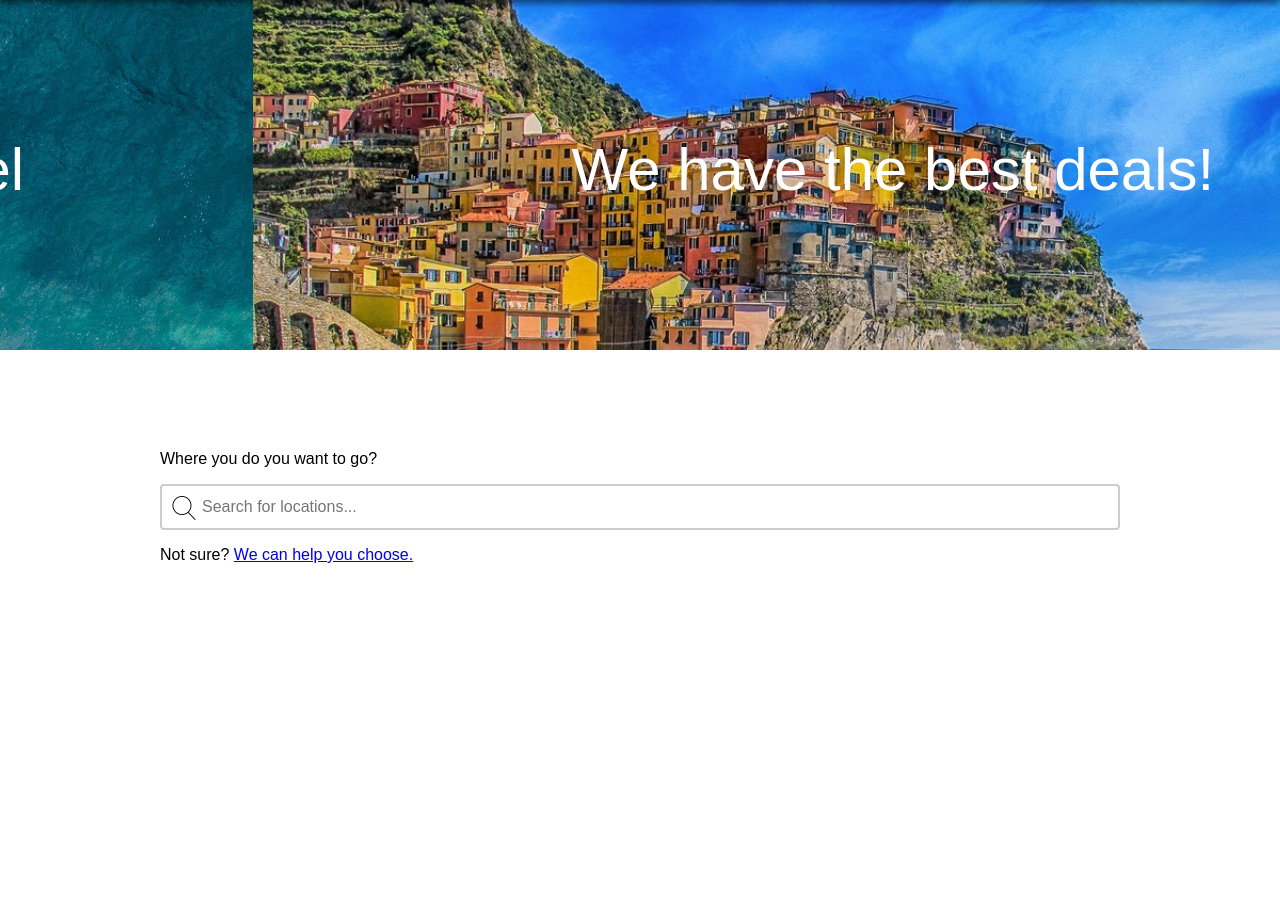
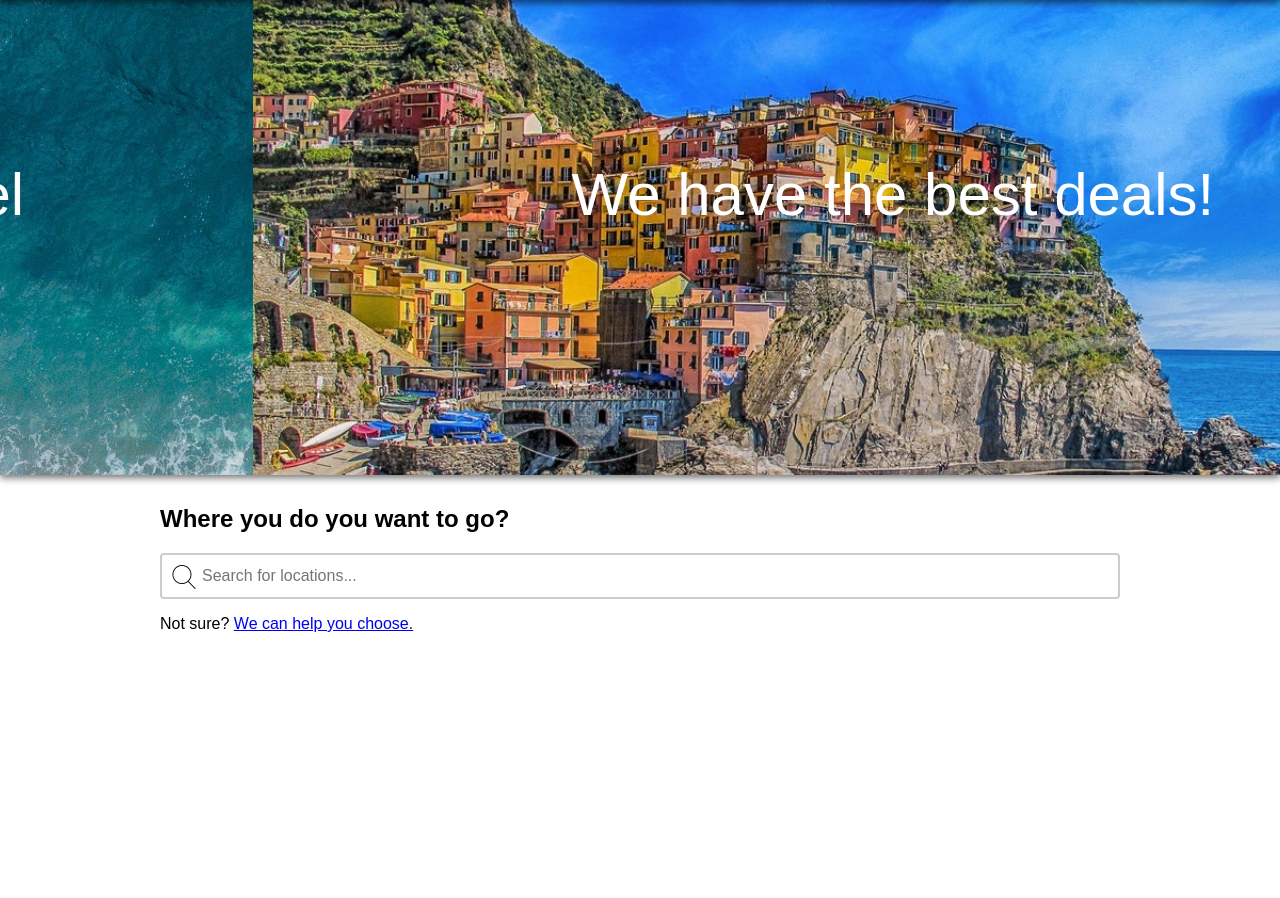
Before and after one commit to ladybugsjdk/travelagency, a PHP site: page / in a window 1280 px wide. Shown: the part 54-952 px from the top of the page. Before the commit the page ends 617 px from the top, so only its background shows below. Run offline with PHP 8.4, Linux system fonts and the light colour scheme.

Commit message:
changed size of slider

```diff
--- a/index.html
+++ b/index.html
@@ -47,7 +47,7 @@
 
   <!-- Search bar -->
   <div class="search">
-    <p>Where you do you want to go?</p>
+    <h2>Where you do you want to go?</h2>
     <form>
       <input type="text" name="searchLocation" placeholder="Search for locations...">
     </form>
@@ -58,7 +58,7 @@
     <p id="showForm">Not sure? <a href=#>We can help you choose.</a></p>
       <form>
           <div class="togglesearch">
-          <p>Let's start off by selecting activities that are interesting to you.</p>
+          <h2>Let's start off by selecting activities that are interesting to you.</h2>
           <div class="gridcontainer">
             <div class="griditem"><input type="checkbox" name="act1" value="Biking"> Biking</div>
             <div class="griditem"><input type="checkbox" name="act2" value="Boating"> Boating</div>
--- a/main.css
+++ b/main.css
@@ -55,7 +55,7 @@ Image Gallery
     font-size: 60px;
     text-align: center;
     position: absolute;
-    padding-top: 75px;
+    padding-top: 100px;
     width: 20%;
     color: white;
 }
@@ -63,7 +63,10 @@ Image Gallery
 .slider {
     overflow: hidden;
     margin-top: 54px;
-    height: 350px;
+    height: 475px;
+    -webkit-box-shadow: 0px 3px 7px 0px rgba(0,0,0,0.55);
+    -moz-box-shadow: 0px 3px 7px 0px rgba(0,0,0,0.55);
+    box-shadow: 0px 3px 7px 0px rgba(0,0,0,0.55);
 }
 
 .slider figure div {
@@ -143,7 +146,7 @@ Search bar
 *********/
 .search {
     margin: auto;
-    margin-top: 100px;
+    margin-top: 30px;
     width: 75%;
 }
 input[type=text] {
@@ -161,6 +164,7 @@ input[type=text] {
 
 /*************
 Advanced search
+https://codepen.io/BuddyLReno/pen/boGRPO
 *************/
 a:visited {
     color: black;
```
